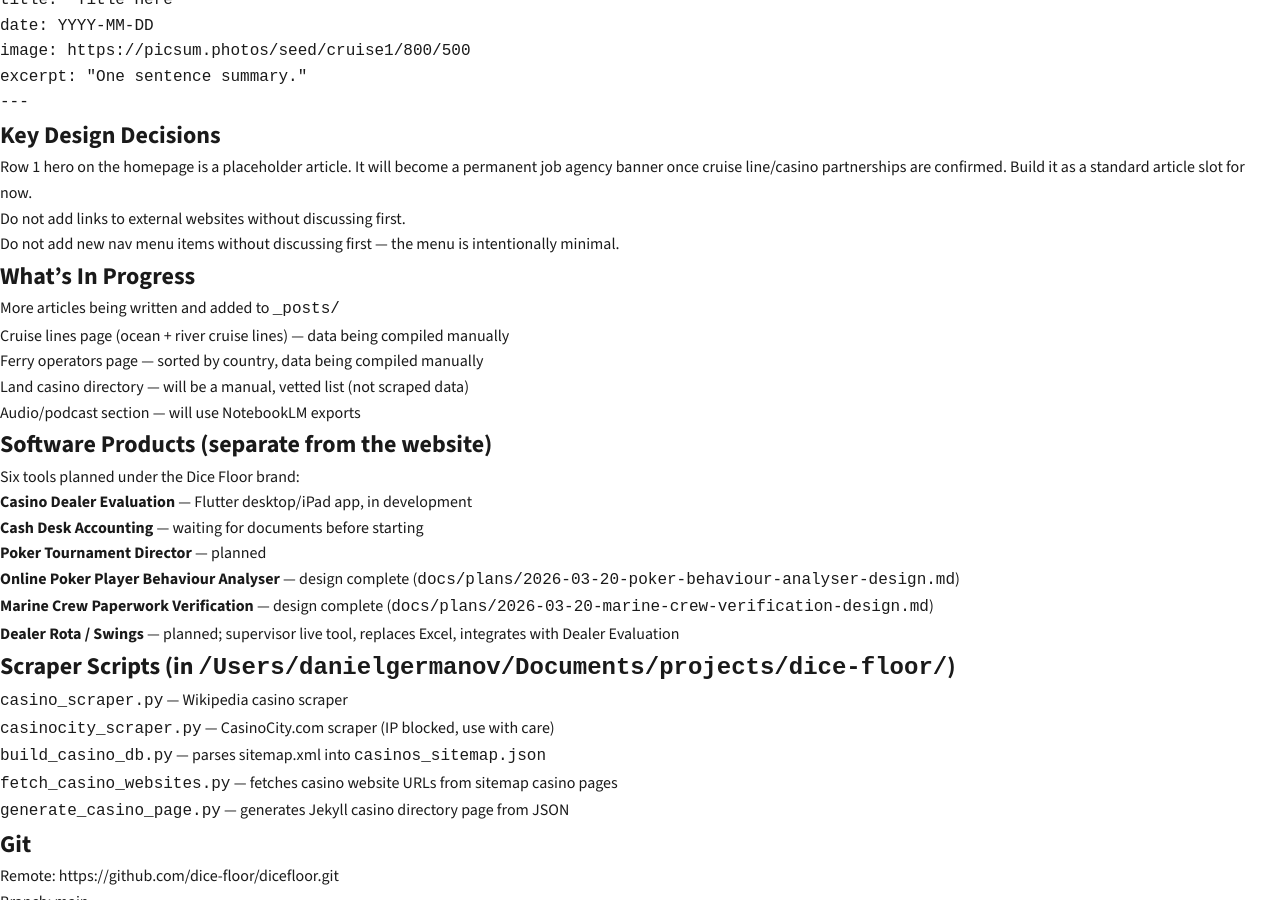
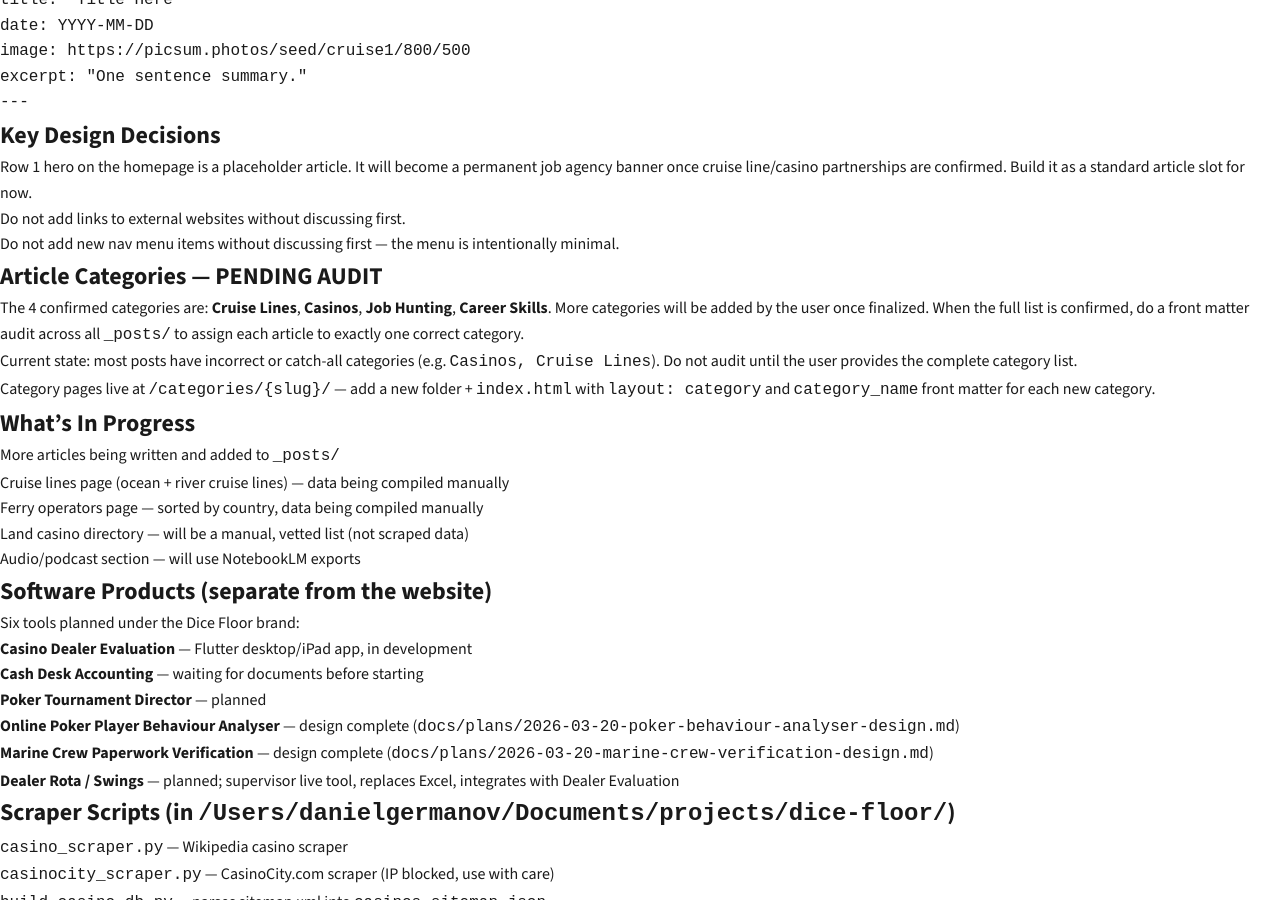
Before and after one commit to dice-floor/dicefloor, a Jekyll site: the page built from CLAUDE.md, in a window 1280 px wide and 900 px high, scrolled down 917 px. Built offline with Jekyll 4.4.1, drawn with Linux system fonts in a browser that asks for light colours; some web fonts are replaced; our own code applies the rules of GitHub Pages for plain Markdown files.

Commit message:
Document pending category audit in CLAUDE.md
Co-Authored-By: Claude Sonnet 4.6 <noreply@anthropic.com>

```diff
--- a/CLAUDE.md
+++ b/CLAUDE.md
@@ -39,6 +39,14 @@ The site is a Jekyll static site hosted on GitHub Pages at https://github.com/di
 - Do not add links to external websites without discussing first.
 - Do not add new nav menu items without discussing first — the menu is intentionally minimal.
 
+## Article Categories — PENDING AUDIT
+The 4 confirmed categories are: **Cruise Lines**, **Casinos**, **Job Hunting**, **Career Skills**.
+More categories will be added by the user once finalized. When the full list is confirmed, do a front matter audit across all `_posts/` to assign each article to exactly one correct category.
+
+Current state: most posts have incorrect or catch-all categories (e.g. `Casinos, Cruise Lines`). Do not audit until the user provides the complete category list.
+
+Category pages live at `/categories/{slug}/` — add a new folder + `index.html` with `layout: category` and `category_name` front matter for each new category.
+
 ## What's In Progress
 - More articles being written and added to `_posts/`
 - Cruise lines page (ocean + river cruise lines) — data being compiled manually
```
